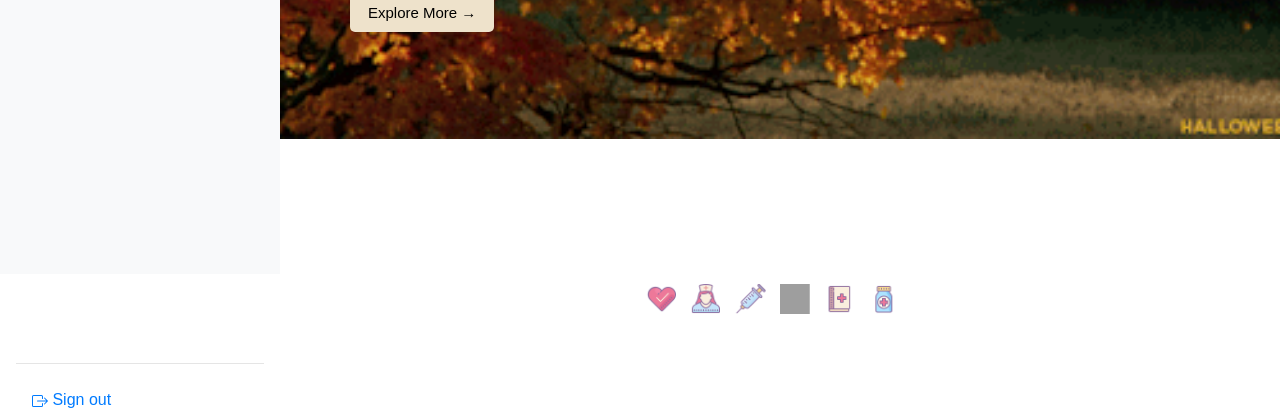
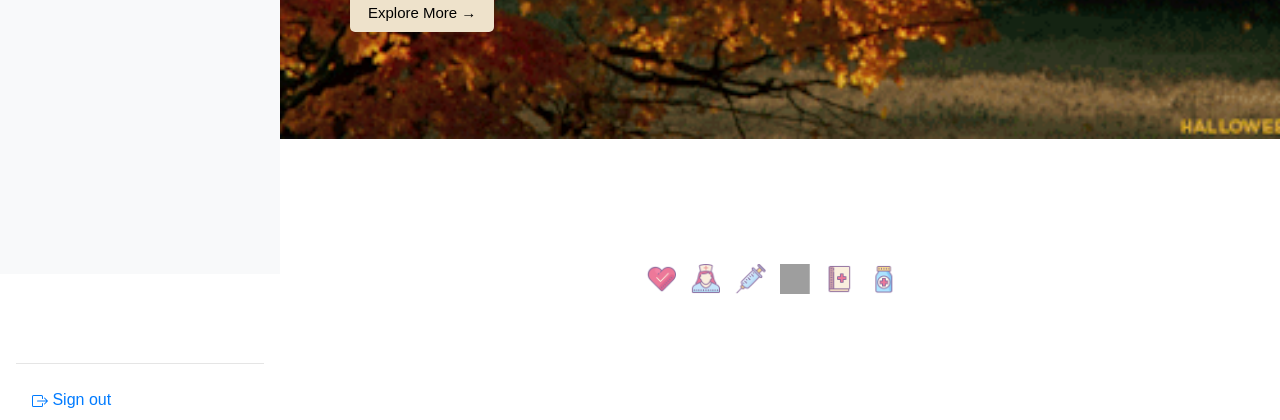
Before and after one commit to hello-isa/pharmacy-inventory-managment-system, a PHP site: page /home.php in a window 1280 px wide. Shown: the part 476-896 px from the top of the page. Run offline with PHP 8.4, Linux system fonts and the light colour scheme; a user stored in the database is signed in; grey boxes are pictures that could not be loaded.

Commit message:
adjust icons

```diff
--- a/home.php
+++ b/home.php
@@ -89,6 +89,7 @@ body {
   margin-top: 17px;
   font-size: 30px;
   position: 100px;
+
 }
 
 .header-container {
@@ -121,7 +122,7 @@ body {
 
 .icon-container {
     position: absolute;
-    bottom: 10px;
+    bottom: 30px;
     left: 60%;
     transform: translateX(-50%);
     z-index: 1; /* This places the icon above the background image */
```
